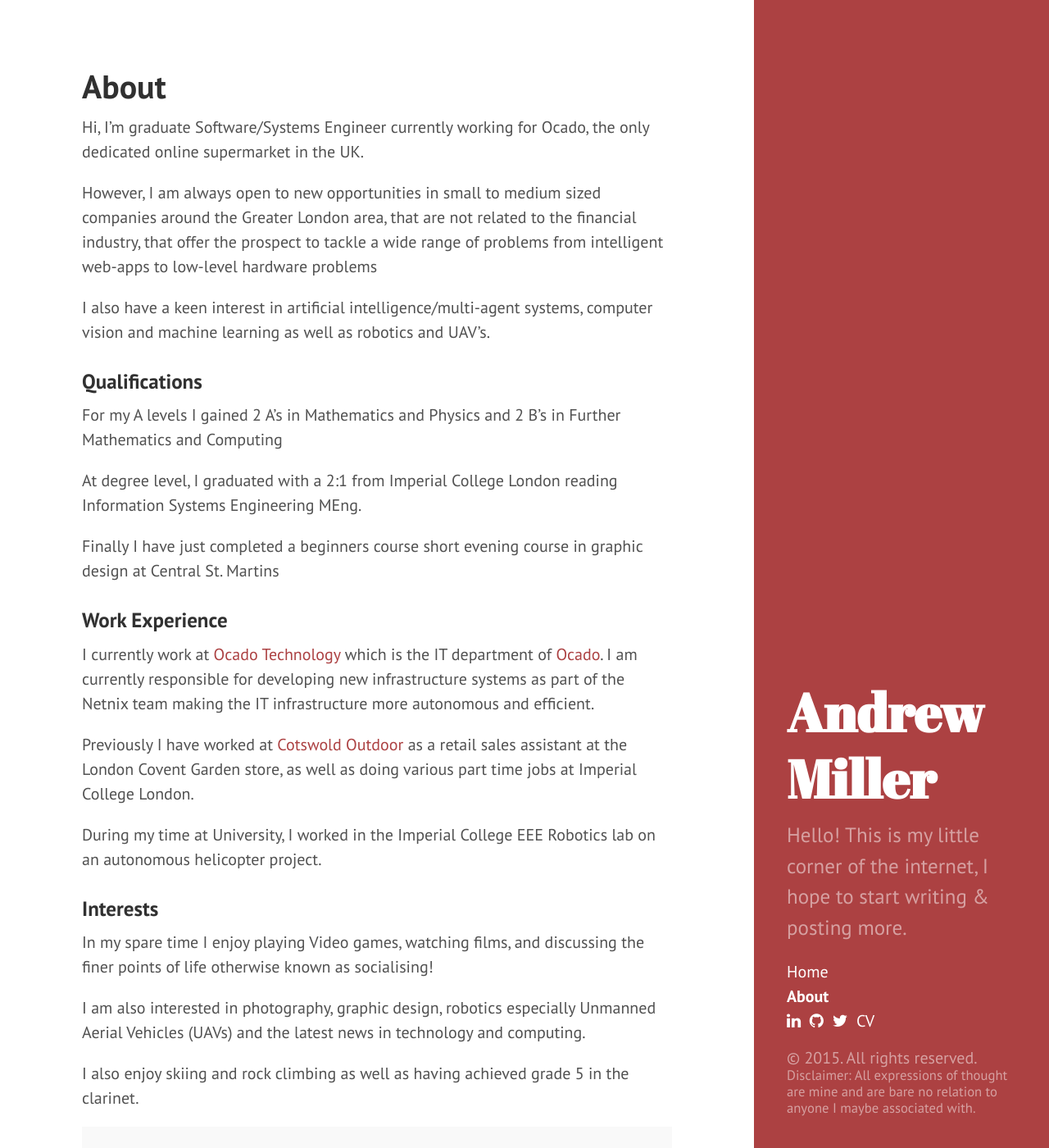
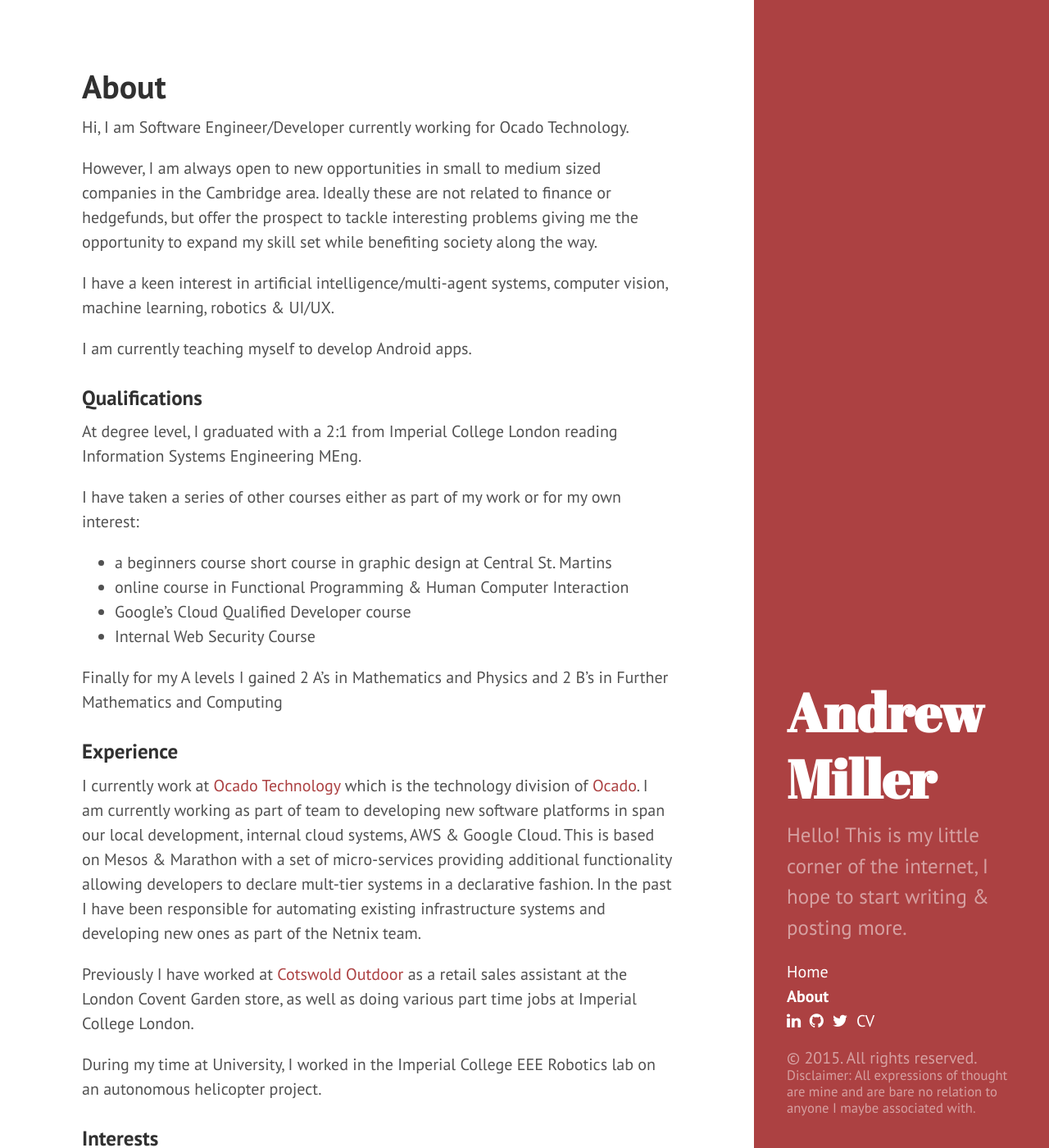
Before and after one commit to nanorepublica/site, a Jekyll site: the page built from about.md, in a window 1280 px wide and 1400 px high. Shown: the whole window at 82% size. Built offline with Jekyll 4.4.1, drawn with Linux system fonts in a browser that asks for light colours; nearby versions of some CDN libraries; Markdown is read by kramdown in place of the engine named in the settings; some of the changed text lies outside the part shown.

```diff
--- a/about.md
+++ b/about.md
@@ -4,27 +4,36 @@ title: About
 ---
 
 
-Hi, I'm graduate Software/Systems Engineer currently working for Ocado, the only dedicated online supermarket in the UK.
+Hi, I am Software Engineer/Developer currently working for Ocado Technology.
 
-However, I am always open to new opportunities in small to medium sized companies around the Greater London area, that are not related to the financial industry,
-that offer the prospect to tackle a wide range of problems from intelligent web-apps to low-level hardware problems
+However, I am always open to new opportunities in small to medium sized companies in the Cambridge area. Ideally these are not related to finance or hedgefunds, but offer the prospect to tackle interesting problems giving me the opportunity to expand my skill set while benefiting society along the way.
 
-I also have a keen interest in artificial intelligence/multi-agent systems, computer vision and machine learning as well as robotics and UAV's.
+I have a keen interest in artificial intelligence/multi-agent systems, computer vision, machine learning, robotics & UI/UX.
 
+I am currently teaching myself to develop Android apps.
 
 
 ### Qualifications ###
 
-For my A levels I gained 2 A's in Mathematics and Physics and 2 B's in Further Mathematics and Computing
-
 At degree level, I graduated with a 2:1 from Imperial College London reading Information Systems Engineering MEng.
 
-Finally I have just completed a beginners course short evening course in graphic design at Central St. Martins
+I have taken a series of other courses either as part of my work or for my own interest:
 
-### Work Experience ###
+* a beginners course short course in graphic design at Central St. Martins
+* online course in Functional Programming & Human Computer Interaction
+* Google's Cloud Qualified Developer course
+* Internal Web Security Course
 
-I currently work at [Ocado Technology](http://www.ocadotechnology.com) which is the IT department of [Ocado](www.ocado.com).
-I am currently responsible for developing new infrastructure systems as part of the Netnix team making the IT infrastructure more autonomous and efficient.
+Finally for my A levels I gained 2 A's in Mathematics and Physics and 2 B's in Further Mathematics and Computing
+
+
+### Experience ###
+
+I currently work at [Ocado Technology](http://www.ocadotechnology.com) which is the technology division of [Ocado](www.ocado.com).
+I am currently working as part of team to developing new software platforms in span our local development, internal cloud systems, AWS & Google Cloud. This is based on Mesos & Marathon with a set of micro-services providing additional functionality allowing developers to declare mult-tier systems in a declarative fashion.
+In the past I have been responsible for automating existing infrastructure systems and developing new ones as part of the Netnix team.
+
+
 
 Previously I have worked at [Cotswold Outdoor](www.cotswoldoutdoor.com) as a retail sales assistant at the London Covent Garden store,
 as well as doing various part time jobs at Imperial College London.
@@ -33,11 +42,11 @@ During my time at University, I worked in the Imperial College EEE Robotics lab
 
 ### Interests ###
 
-In my spare time I enjoy playing Video games, watching films, and discussing the finer points of life otherwise known as socialising!
+In my spare time I enjoy playing video games, board games, watching films, occasionally building bikes, and discussing the finer points of life otherwise known as a pint down the pub!
 
-I am also interested in photography, graphic design, robotics especially Unmanned Aerial Vehicles (UAVs) and the latest news in technology and computing.
+I am also interested in graphic design, keeping up with the latest technology & open source software, photography, and robotics in particular Unmanned Aerial Vehicles (UAVs).
 
-I also enjoy skiing and rock climbing as well as having achieved grade 5 in the clarinet.
+I also enjoy cycling, skiing & rock climbing as well as having achieved grade 5 in the clarinet.
 
 
 <p class="message" style="text-align:center;">
```
Also changed, not shown: _drafts/2015-05-19-new-website.md (added, +8 -0 lines), _posts/2012-02-06-whats-jekyll.md (deleted, +0 -12 lines), _posts/2012-02-07-example-content.md (deleted, +0 -55 lines), _posts/2013-12-28-introducing-hyde.md (deleted, +0 -37 lines), public/favicon.ico, 1 other file.
